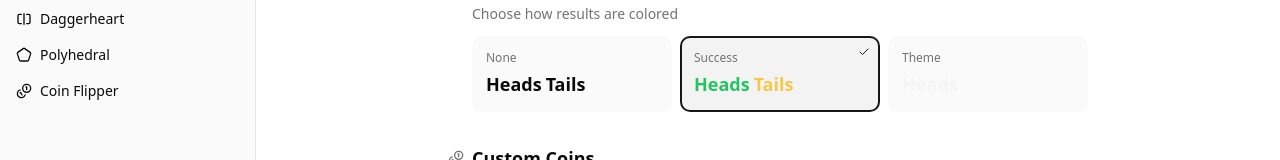
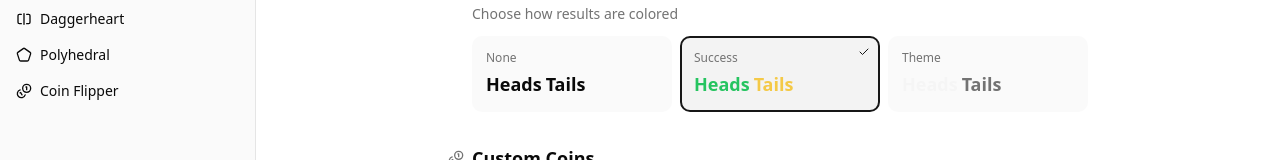
Before and after one commit to HoverBaum/talis, a Next.js app: page /en/dice/coin/config in a window 1280 px wide. Shown: the part 337-497 px from the top of the page. Built offline with nearby package versions, Linux system fonts and the light colour scheme.

Commit message:
🎨 new colors

```diff
--- a/app/[locale]/dice/coin/CoinResultDisplay.tsx
+++ b/app/[locale]/dice/coin/CoinResultDisplay.tsx
@@ -65,7 +65,7 @@ export const CoinResultDisplay = ({
   if (resultColorMode === 'positive-negative') {
     colorClass = flip.result === 'heads' ? 'text-roll-positive' : 'text-roll-negative'
   } else if (resultColorMode === 'primary-accent') {
-    colorClass = flip.result === 'heads' ? 'text-accent' : 'text-primary-foreground'
+    colorClass = flip.result === 'heads' ? 'text-accent' : 'text-muted-foreground'
   }
   // 'none' mode: no color class applied
 
--- a/app/[locale]/dice/coin/config/CoinConfig.tsx
+++ b/app/[locale]/dice/coin/config/CoinConfig.tsx
@@ -199,7 +199,7 @@ export const CoinConfig = () => {
                     <span className="text-lg font-bold text-accent">
                       {tCoin('heads')}
                     </span>
-                    <span className="text-lg font-bold text-primary-foreground">
+                    <span className="text-lg font-bold text-muted-foreground">
                       {tCoin('tails')}
                     </span>
                   </>
```
